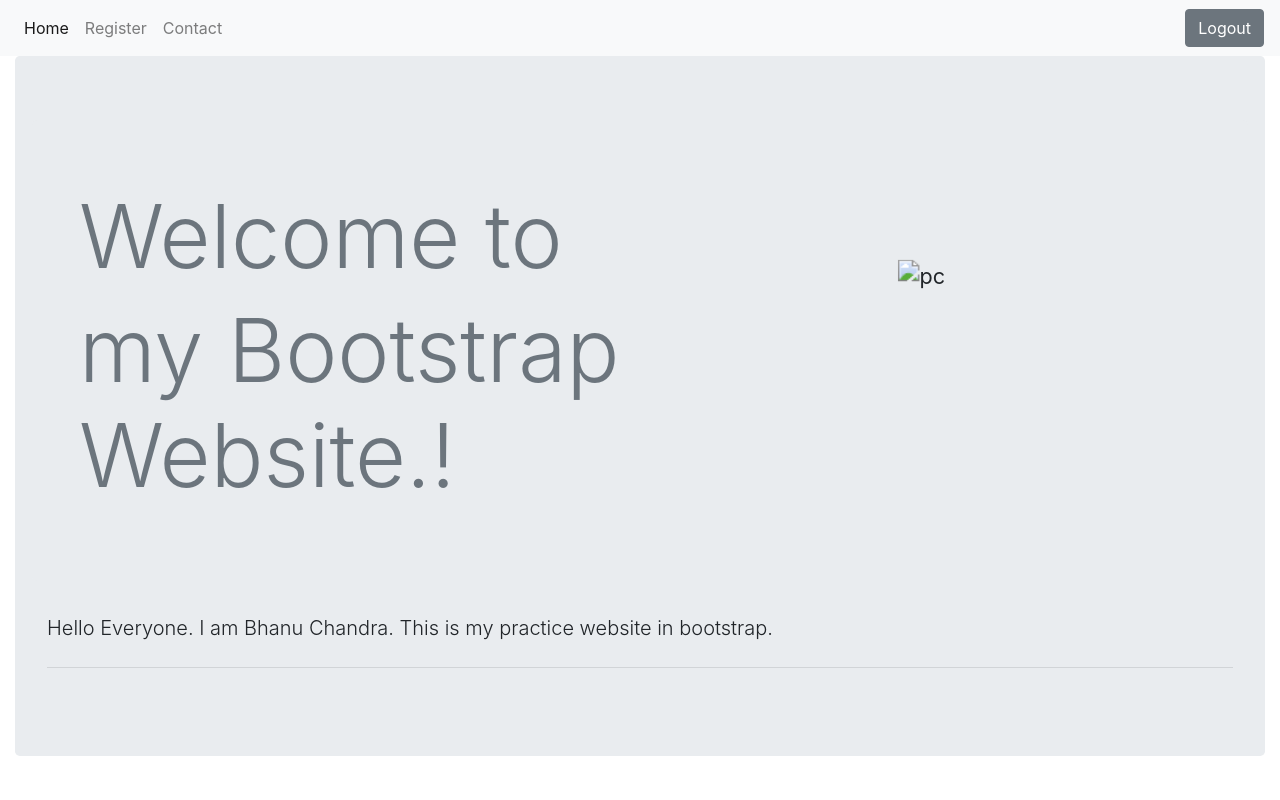
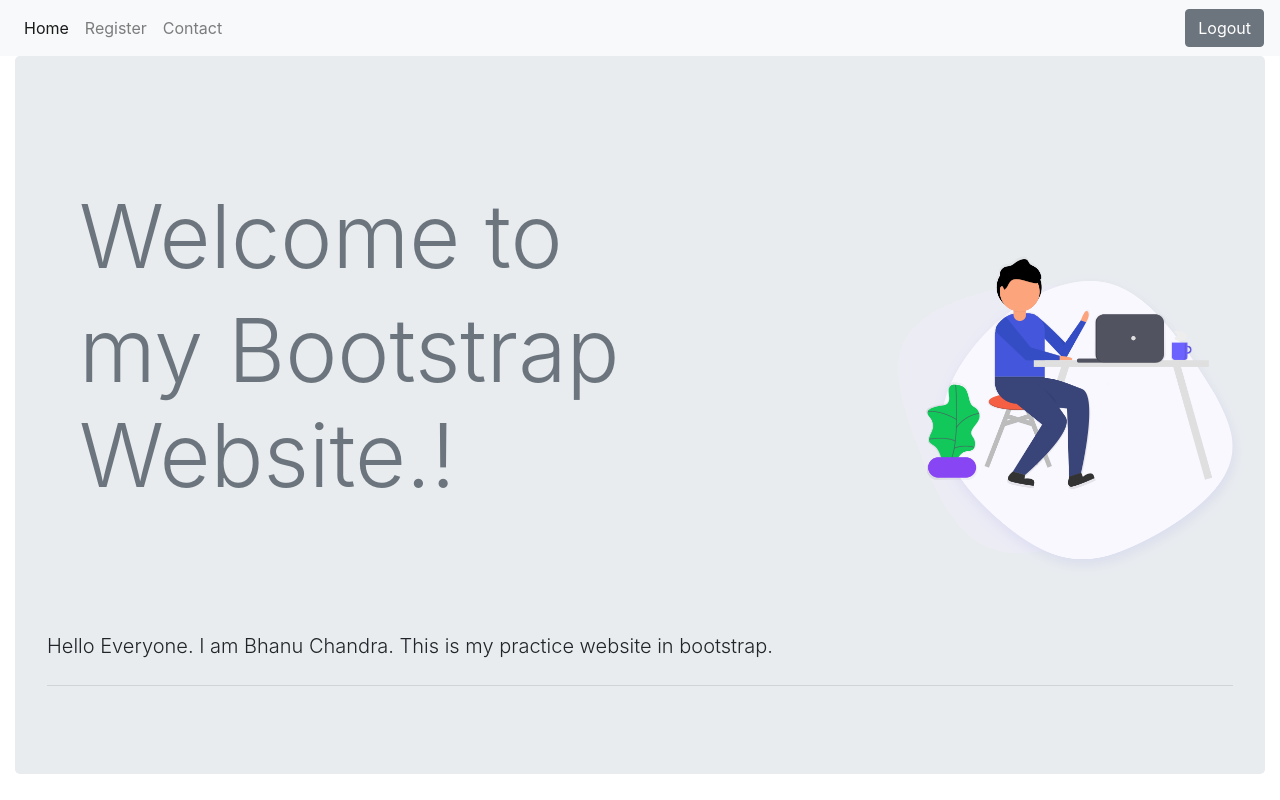
Before and after one commit to bhanuchandrapachiapala/bootstrapsample.github.io, a plain HTML site: page index.html in a window 1280 px wide. Shown: the top 800 px of the page. Drawn offline with nearby package versions, Linux system fonts and the light colour scheme; a script that the page names is missing.

Commit message:
Update index.html

```diff
--- a/index.html
+++ b/index.html
@@ -47,7 +47,7 @@
                     my Bootstrap Website.!
                 </h1>
 
-                <img class="col-sm-12 col-lg-3" src="./Images/about-us.png" alt="pc">
+                <img class="col-sm-12 col-lg-3" src="./about-us.png" alt="pc">
             </div>
             <p class="lead">Hello Everyone. I am Bhanu Chandra. This is my practice website in bootstrap.</p>
             <hr class="my-4">
```
